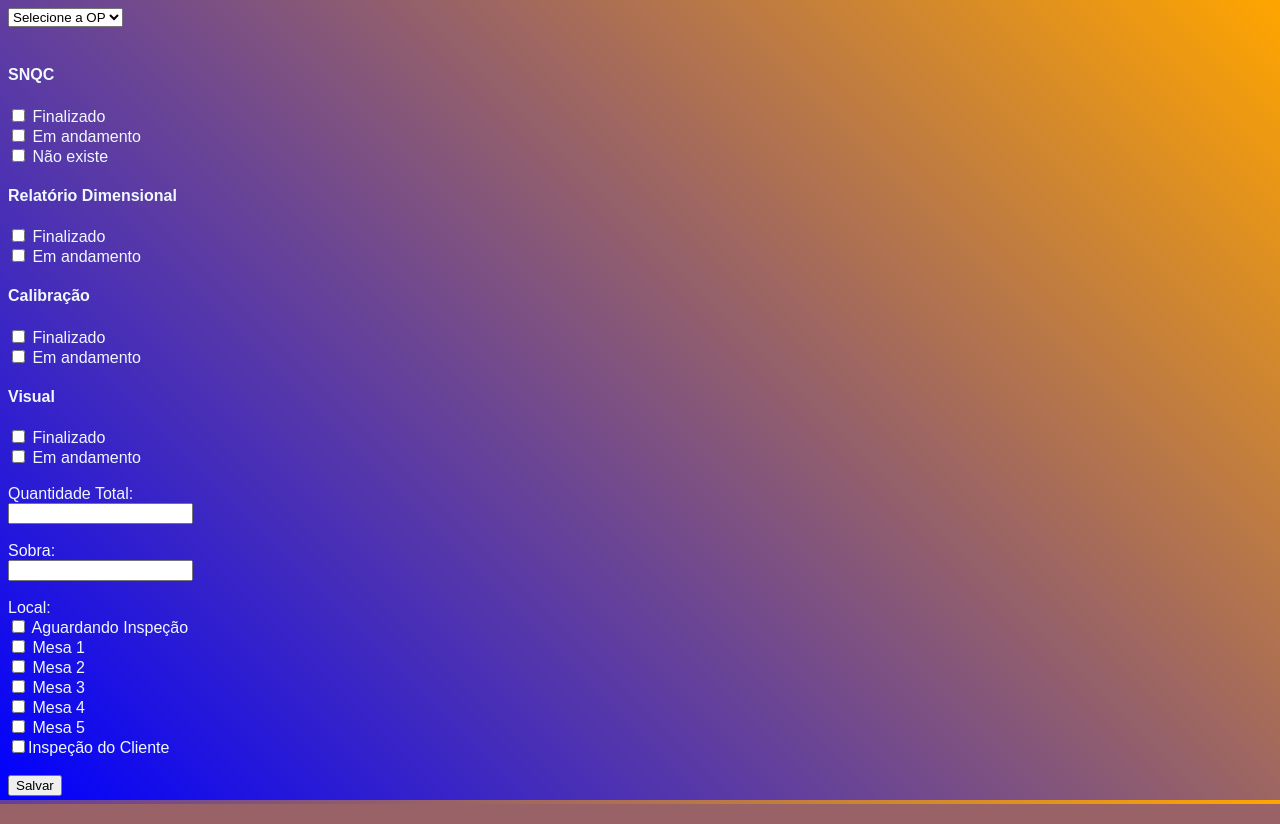
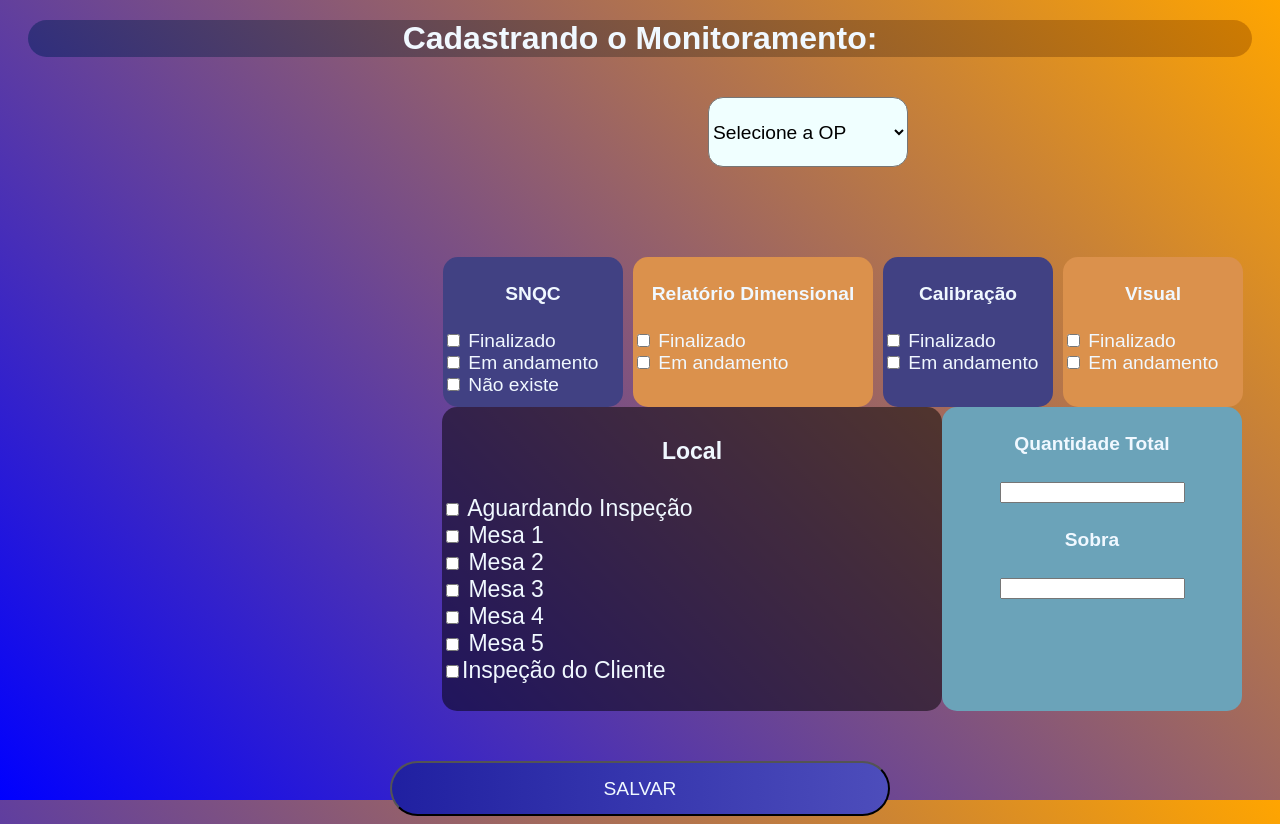
Before and after one commit to Serg1o-Rafael/Qualidade, a PHP site: page /cad_monitoramento.php in a window 1280 px wide. Run offline with PHP 8.4, Linux system fonts and the light colour scheme; data that the repository does not hold is empty; a stand-in replaces the project's code that opens the database connection.

Commit message:
versão 1.1

```diff
--- a/inspF/cad_monitoramento.php
+++ b/inspF/cad_monitoramento.php
@@ -3,19 +3,24 @@
 <head>
     <meta charset="UTF-8">
     <meta name="viewport" content="width=device-width, initial-scale=1.0">
-    <link rel="stylesheet" type="text/css" href="/qualidade/css/style.css">
+    <link rel="stylesheet" type="text/css" href="css/body.css">
+    <link rel="stylesheet" type="text/css" href="css/btn_salvar.css">
+    <link rel="stylesheet" type="text/css" href="css/cad_monitoramento.css">
+
 
     <title>Inserir Processo</title>
 </head>
 <body>
-   <style>
-    .fonte{color:aliceblue;}
-    </style>
+
+
+<h1> Cadastrando o Monitoramento: </h1>
 
 <?php include("config/cad_monitoramento_inspf/cadastrar.php");?>
 
 
 <form action="" method="POST">
+
+
 
 <div class="fonte">
 <select name="op" required>
@@ -27,35 +32,40 @@ while($result =mysqli_fetch_assoc($sql)) {;?>
 <?php echo $result['OP'];}
 ?>
 </option>
-</select>  <br> <br>
+</select>
+</div>
 
+<div class="tudo">
+    <div class="campos">
+        <div class="snqc">
 <h4>SNQC</h4>
 <input type="checkbox" name="snqc" id="isnqc1" value="Finalizado"> Finalizado <br>
 <input type="checkbox" name="snqc" id="isnqc2" value="Em andamento"> Em andamento <br>
 <input type="checkbox" name="snqc" id="isnqc3" value="Não existe"> Não existe <br>
+        </div>
 
+        <div class="rd">
 <h4>Relatório Dimensional</h4>
 <input type="checkbox" name="rd" id="ird1" value="Finalizado"> Finalizado <br>
 <input type="checkbox" name="rd" id="ird2" value="Em andamento"> Em andamento <br>
+        </div>
 
+        <div class="cal">
 <h4>Calibração</h4>
 <input type="checkbox" name="cal" id="ical1" value="Finalizado"> Finalizado <br>
 <input type="checkbox" name="cal" id="ical2" value="Em andamento"> Em andamento <br>
+        </div>
 
-
+        <div class="visual">
 <h4>Visual</h4>
 <input type="checkbox" name="visual" id="ivisual1" value="Finalizado"> Finalizado <br>
 <input type="checkbox" name="visual" id="ivisual2" value="Em andamento"> Em andamento <br><br>
+        </div>
+    </div>
 
-
-Quantidade Total: <br>
-<input type="number" name="quant"><br><br>
-
-Sobra: <br>
-<input type="number" name="sobra"></input><br><br>
-
-
-Local: <br>
+    <div class="campos2">
+        <div class="local">
+<h4>Local</h4>
 <input type="checkbox" name="local" id="iaguardando_insp" value="Aguardando Inspeção"> Aguardando Inspeção <br>
 <input type="checkbox" name="local" id="imesa1" value="Mesa 1"> Mesa 1 <br>
 <input type="checkbox" name="local" id="imesa2" value="Mesa 2"> Mesa 2 <br>
@@ -63,13 +73,20 @@ Local: <br>
 <input type="checkbox" name="local" id="imesa4" value="Mesa 4"> Mesa 4 <br>
 <input type="checkbox" name="local" id="imesa5" value="Mesa 5"> Mesa 5 <br>
 <input type="checkbox" name="local" id="i_insp_cliente" value="Inspeção do Cliente">Inspeção do Cliente<br><br>
+        </div>
 
+
+        <div class="quant">
+<h4>Quantidade Total</h4>
+<input type="number" name="quant">
+<h4>Sobra</h4>
+<input type="number" name="sobra">
+        </div>
+    </div>
 
 
 </div>
-
-<button type="submit" name="salvar">Salvar</button>
-
+<button type="submit" name="salvar">SALVAR</button>
 
 
 
--- a/inspF/config/cad_material_inspf/cadastrar.php
+++ b/inspF/config/cad_material_inspf/cadastrar.php
@@ -8,7 +8,7 @@ if(isset($_POST["salvar"])){
     $op = $_POST["op"];
     $cliente = $_POST["cliente"];
     $pedido = $_POST["pedido"];
-    $revestimento = $_POST["opcao2"];
+    $revestimento = $_POST["revestimento"];
     $insp_q = $_POST["opcao1"];
     $data_entrada = $_POST["data_entrada"];
     $data_entrega = $_POST["data_entrega"];
--- /dev/null
+++ b/inspF/css/body.css
@@ -0,0 +1,32 @@
+
+
+body{
+
+    font-family: Arial;
+    background-image: linear-gradient(45deg,blue,orange);
+    background-attachment: fixed;
+    color:aliceblue;
+}
+
+
+h1{
+    text-align:center;
+    margin: 20px;
+    background-image: linear-gradient(45deg,rgb(47, 46, 126),rgb(206, 123, 0));
+    height: 37px;
+    border-radius: 30px;
+    color:aliceblue
+
+}
+h3{
+    color:aliceblue;
+    text-align: justify;
+    width: 500px;
+}
+
+
+h4{
+text-align: center;
+border-radius: 10px;
+
+}
--- /dev/null
+++ b/inspF/css/btn_salvar.css
@@ -0,0 +1,15 @@
+button{
+    display: block;
+   background-image: linear-gradient(90deg, rgb(32, 32, 161), rgb(77, 77, 187)) ;
+   height: 55px;
+   width: 500px;;
+   color:aliceblue;
+   border-radius: 50px;
+   font-size: larger;
+   margin-left: auto;
+   margin-right: auto;
+   margin-top: 50px;
+
+
+
+}
--- /dev/null
+++ b/inspF/css/btns.css
@@ -0,0 +1,3 @@
+.button{
+    background-color: aqua;
+}
--- /dev/null
+++ b/inspF/css/cad_monitoramento.css
@@ -0,0 +1,77 @@
+.campos{
+    display: flex;
+    font-size: larger;
+    height: 150px;
+    margin-left: 390px; ;
+    margin-top: 50px;
+}
+.fonte{
+    margin-left:700px;
+    margin-right: auto;
+
+    width: 120px;
+    height: 30px;
+
+}
+select{
+    margin-top: 20px;
+    width: 200px;
+    height: 70px;
+    border-radius: 15px;
+    font-size: larger;
+    background-color: azure;
+}
+
+.snqc{
+    background-color:rgb(65, 65, 131);
+    width: 180px;
+    border-radius: 15px;
+    margin-right:10px;
+
+}
+.rd{
+    background-color:rgb(219, 145, 76);
+    width: 240px;
+    border-radius: 15px;
+    margin-right:10px;
+
+}
+.cal{
+    background-color:rgb(65, 65, 131);
+    width: 170px;
+    border-radius: 15px;
+    margin-right:10px;
+}
+.visual{
+    background-color:rgb(219, 145, 76);
+    border-radius: 15px;
+    width: 180px;
+}
+
+.campos2{
+    font-size: larger;
+    display: flex;
+}
+.local{
+
+    background-color:rgba(0,0,0,0.5);
+    font-size: larger;
+    width: 500px;
+    margin-left: 389px;
+    border-radius: 15px;
+
+}
+.quant{
+
+    background-color: rgb(107, 163, 185);
+    width: 300px;
+    border-radius: 15px;
+    text-align: center;
+
+}
+.tudo{
+    display: block;
+    margin-top: 150px;
+    margin-left: 45px;
+    margin-right: auto;
+}
--- a/inspF/css/style.css
+++ /dev/null
@@ -1,28 +0,0 @@
-
-
-body{
-    font-family: Arial, Helvetica, sans-serif;
-    background-image: linear-gradient(45deg,blue,orange);
-    background-attachment: fixed;
-}
-
-h1{
-    text-align: center;
-}
-
-
-
-.botoes{
-    position:relative;
-    top: 300%;
-}
-
-.m-5{
-
-    text-align: center;
-}
-
-.table-bg{
-    background: rgba(0,0,0,0.0);
-    border-radius: 15px 15px 0 0;
-}
--- a/inspF/edit_material.php
+++ b/inspF/edit_material.php
@@ -3,7 +3,7 @@
 <head>
     <meta charset="UTF-8">
     <meta name="viewport" content="width=device-width, initial-scale=1.0">
-    <link rel="stylesheet" type="text/css" href="/qualidade/css/style.css">
+    <link rel="stylesheet" type="text/css" href="/qualidade/css/body.css">
 
     <title>Document</title>
 </head>
--- a/inspF/edit_monitoramento.php
+++ b/inspF/edit_monitoramento.php
@@ -3,7 +3,7 @@
 <head>
     <meta charset="UTF-8">
     <meta name="viewport" content="width=device-width, initial-scale=1.0">
-    <link rel="stylesheet" type="text/css" href="css/style.css">
+    <link rel="stylesheet" type="text/css" href="css/body.css">
 
     <title>Inserir Processo</title>
 </head>
```
Also changed, not shown: _scriptBD_/bd_qualidade.sql (+19 -1 lines), inspF/cad_material.php (+32 -24 lines), inspF/cad_monitoramento_atalho.php (+32 -22 lines), inspF/css/cad_material.css (added, +27 -0 lines), inspF/css/logo_forjafix.css (added, +11 -0 lines), inspF/css/retrabalho.css (added, +84 -0 lines), inspF/materiais.php (+10 -8 lines), inspF/monitoramento.php (+24 -20 lines), inspF/retrabalho.php (added, +66 -0 lines).
